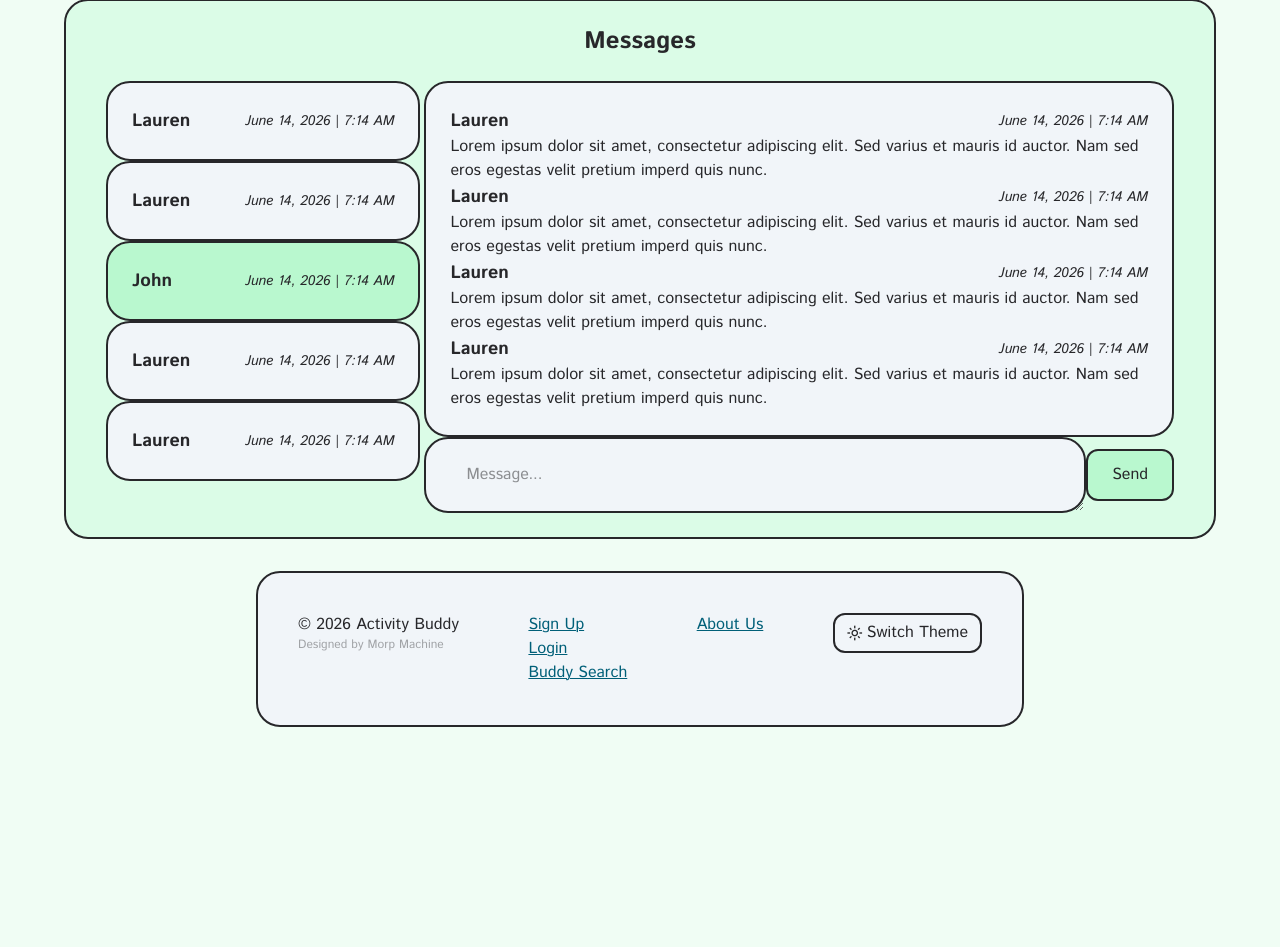
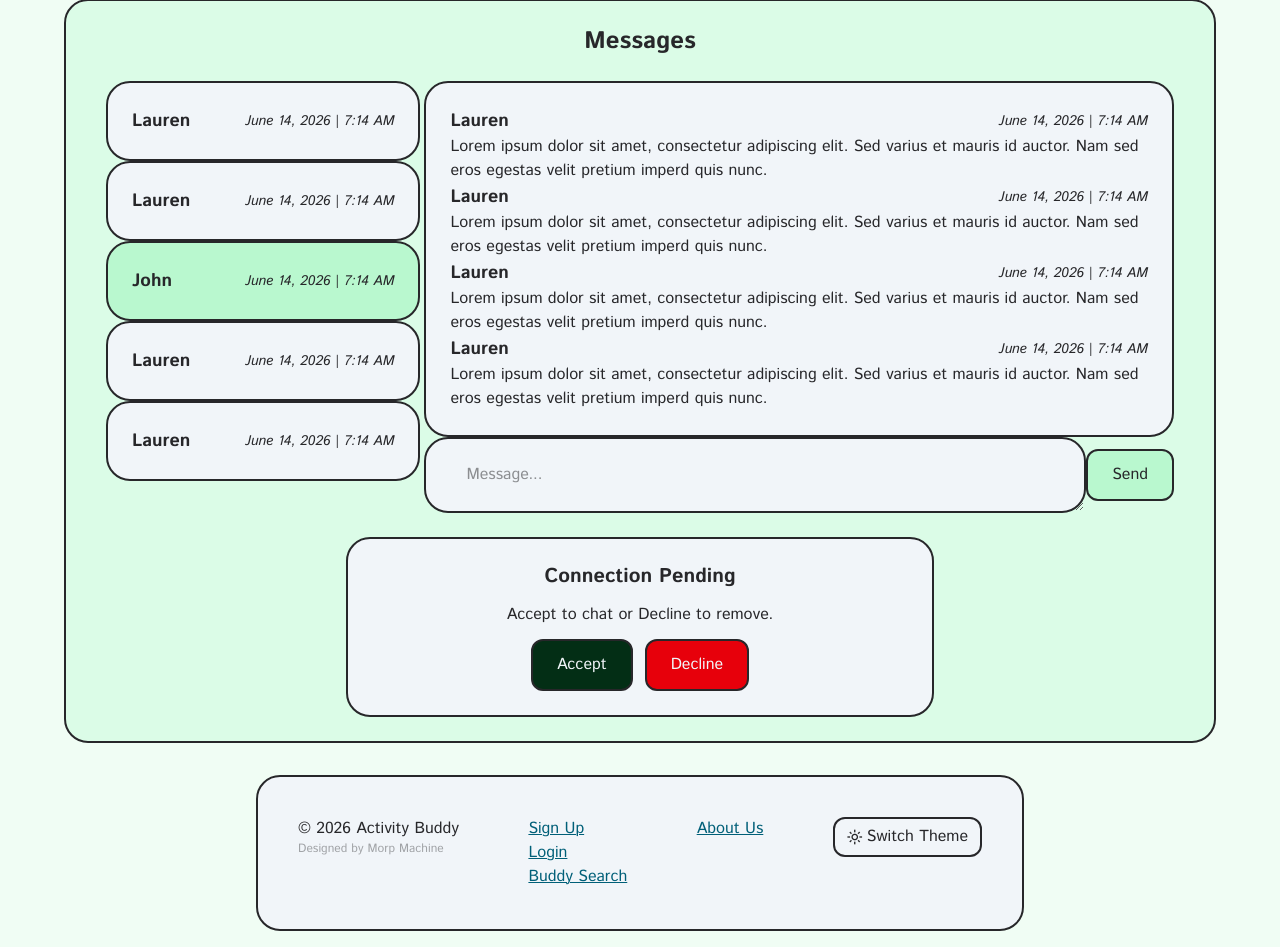
Before and after one commit to evankingca/Activity-Buddy, a Django app: page /chat in a window 1280 px wide. Shown: the part 217-1164 px from the top of the page. Before the commit the page ends 944 px from the top, so only its background shows below. Run offline with Django 5.2, Linux system fonts and the light colour scheme; style sheets or scripts are compiled from the project's sources; some libraries are stand-ins or nearby versions.

Commit message:
Add 'connection pending' buttons to chat page. Static only.

```diff
--- a/browsing/templates/browsing/chat.html
+++ b/browsing/templates/browsing/chat.html
@@ -81,6 +81,17 @@
           </form>
         </div>
       </div>
+      <!-- IF CONNECTION STATUS IS PENDING ON ACTIVE CHAT -->
+      <div class="flex flex-col gap-3 card card-primary lg:mx-60">
+        <h3>Connection Pending</h3>
+        <p>Accept to chat or Decline to remove.</p>
+        <div class="flex justify-center gap-3">
+          <button class="btn btn-primary">Accept</button>
+          <button class="btn btn-danger">Decline</button>
+        </div>
+        <!-- END IF -->
+
+      </div>
     </div>
   </section>
 </div>
```
